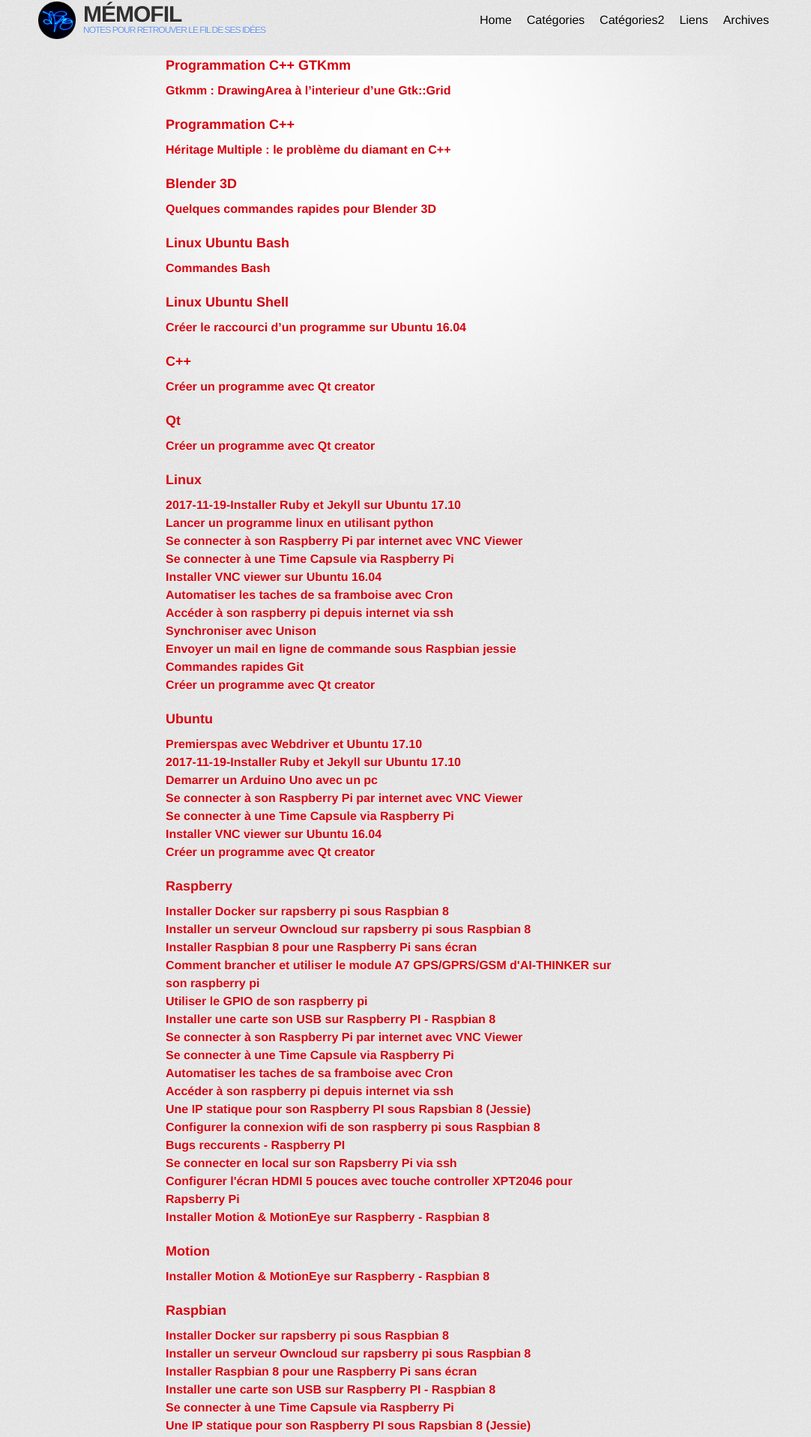
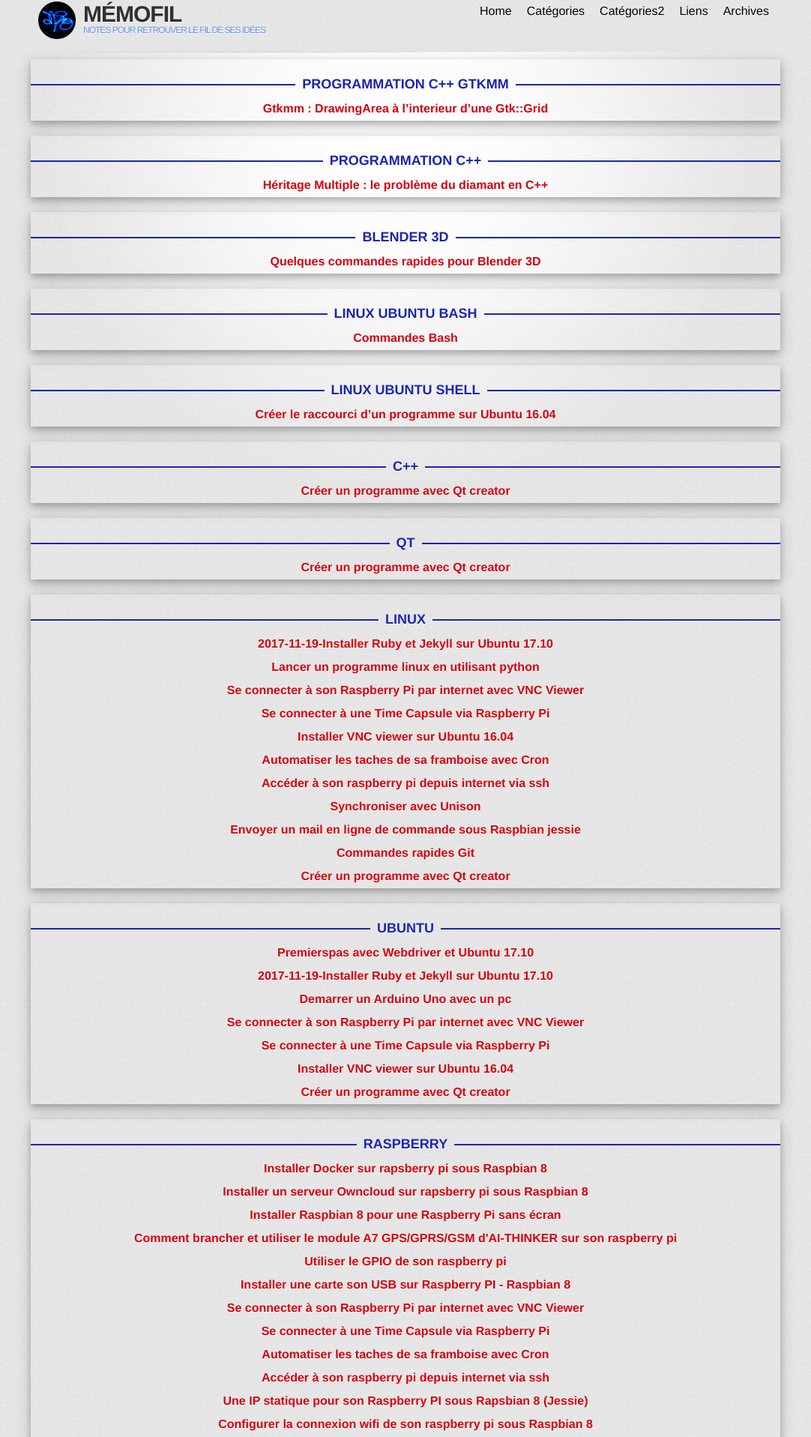
Before and after one commit to Memofil/memofil.github.io, a Jekyll site: the page built from index.md, in a window 1280 px wide. Shown: the top 1917 px of the page at 75% size, without its empty margins (109-1191 px from the left). Built offline with Jekyll 4.4.1, drawn with Linux system fonts in a browser that asks for light colours; nearby versions of some CDN libraries; some web fonts are replaced.

Commit message:
modif sass theme-perso

```diff
--- a/_sass/icibaTheme.scss
+++ /dev/null
@@ -1,4 +0,0 @@
----
----
-
-@import "bootstrap";
--- a/_sass/theme-perso.scss
+++ b/_sass/theme-perso.scss
@@ -1,17 +1,26 @@
+
+
 
 /*Variables*/
 $content-width: 1000px;
 $breakpoint: 800px;
-$nav-height: 50px;
+$nav-height: 25px;
 $nav-background: #262626;
 $nav-font-color: #000000;
 $link-hover-color: #BDBDBD;
 $toggle-color: #000000;
+$blue-text-color : #1c24b2;
+
+
+
 
 
 /* Barre de navigation
 ==================================================
 */
+
+
+
 
 nav {
   float: right;
@@ -217,10 +226,16 @@
 }
 
 
+
+
+
 @media screen and (min-width: $breakpoint) {
   .nav-list {
     display: block !important;
+
   }
+
+
 }
 
 .navigation {
@@ -250,8 +265,6 @@
   // }
 }
 
-
-
 /*Mise en page des articles et page */
 .cardBox  {
   width: 100%;
@@ -276,7 +289,7 @@
 
 ul.card {
   padding-top: 5px;
-    height: 400px;
+  // height: 400px;
 }
 
 li.card {
@@ -294,7 +307,48 @@
   height: 10px;
   margin-right: 3px;
   background: transparent;
+
 }
+
+
+
+div.cardLeft {
+  display: inline-block;
+  width: 95%;
+  box-shadow: 0 4px 8px 0 rgba(0, 0, 0, 0.2), 0 6px 20px 0 rgba(0, 0, 0, 0.19);
+  margin-right: 10px;
+  margin-left: 10px;
+  margin-top: 20px;
+  //text-align: center;
+  vertical-align: top;
+  padding-top: 10px;
+}
+
+ul.cardleft {
+  padding-top: 5px;
+  // height: 400px;
+}
+
+li.cardLeft {
+  display: inline-block;
+  vertical-align: top;
+  list-style: none;
+  list-style-type:  none;
+  margin-right: 2px;
+}
+
+p.cardLeft:before {
+  border-radius: 4px;
+  border: 3px solid red;
+  content: "";
+  display: inline-block;
+  width: 10px;
+  height: 10px;
+  margin-right: 3px;
+  background: transparent;
+
+}
+
 
 .site-tag a {
   display: inline-block;
@@ -302,3 +356,226 @@
   margin-left : 6px;
   box-shadow: 0 1px 2px -1px hsl(0, 0%, 40%), 0px 1px 3px -2px black;
 }
+
+/*Mise en page des articles et page */
+.tagBox  {
+  width: 100%;
+}
+
+.tagBox div{
+  margin-top : 10px;
+  margin-bottom : 10px;
+  float: left;
+}
+
+
+div.tagBlock {
+  display: inline-block;
+  width: 100%;
+  box-shadow: 0 4px 8px 0 rgba(0, 0, 0, 0.2), 0 6px 20px 0 rgba(0, 0, 0, 0.19);
+  margin-right: 10px;
+  margin-left: 10px;
+  //text-align: center;
+  vertical-align: top;
+}
+
+ul.tagBlock {
+  padding-top: 5px;
+  // height: 400px;
+}
+
+li.tagBlock {
+  display: inline-block;
+  vertical-align: top;
+  list-style: none;
+}
+
+p.tagBlock:before {
+  border-radius: 4px;
+  border: 3px solid red;
+  content: "";
+  display: inline-block;
+  width: 10px;
+  height: 10px;
+  margin-right: 3px;
+  background: transparent;
+
+}
+h3.tagBlock {
+
+
+}
+
+.tagBlock h3 {
+  margin: 7px 0px 4px;
+  //font-size: 14px;
+  text-transform: uppercase;
+  text-align:center;
+  color: $blue-text-color;
+}
+
+.tagBlock h3 {
+  overflow: hidden;
+  text-align: center;
+}
+.tagBlock h3:before,
+.tagBlock h3:after {
+  background-color: $blue-text-color;;
+  content: "";
+  display: inline-block;
+  height: 2px;
+  position: relative;
+  vertical-align: middle;
+  width: 50%;
+}
+.tagBlock h3:before {
+  right: 0.5em;
+  margin-left: -50%;
+}
+.tagBlock h3:after {
+  left: 0.5em;
+  margin-right: -50%;
+}
+
+.tagBlock h4 {
+  margin: 7px 0px 4px;
+
+  text-align:center;
+}
+
+.flex-container {
+  display: flex;
+  -webkit-flex-direction: row; /* Safari */
+  flex-direction:         row;
+  //justify-content: center;
+  justify-content: space-around;
+  vertical-align: top;
+  float: left;
+
+}
+
+.horizontalBlock {
+  display: flex;
+  justify-content: center;
+  //  width: 100%;
+  //flex-direction: row;
+  //  outline: 1px solid green;
+  //  flex-wrap: nowrap ;
+
+}
+
+.horizontalBlock>div {
+  background-color: #f1f1f1;
+  margin: auto;
+
+  align-self: flex-start;
+
+}
+
+
+@media screen and (max-width: $breakpoint) { // small screen
+  #container {
+    width: 100%;
+  }
+  #main-content {
+    width: 100%;
+  }
+  .inner {
+    width: auto;
+  }
+  .contentBlock {
+    clear:none;
+    width: 90%;
+    padding: 10px;
+    margin: 10px;
+  }
+
+  .flex-container {
+    -webkit-flex-direction: row; /* Safari */
+    flex-direction:         row;
+    flex-wrap: wrap;
+    width: 100%;
+  }
+  .verticalBlock {
+    display: flex;
+    flex-direction: column;
+    //ouline: 2px solid white;
+    width: 90%;
+    justify-content: flex-start;
+
+    .widget-title {
+      text-align: center;
+    }
+    li.Block {
+      list-style: none;
+    }
+  }
+}
+
+
+@media screen and (min-width: $breakpoint) { // large screen
+  #container {
+    width: $content-width;
+    margin-left: auto;
+    margin-right: auto;
+
+  }
+  #main-content {
+    width: $content-width;
+    float: left;
+  }
+  .inner {
+    width: auto;
+  }
+
+  .flex-container {
+    -webkit-flex-direction: row; /* Safari */
+    flex-direction:         row;
+  }
+
+  .verticalBlock {
+    display: flex;
+    flex-direction: column;
+    //  outline: 2px solid white;
+    width: 25%;
+    justify-content: flex-start;
+    font-size: 0.7rem;
+    //    padding: 10px;
+  }
+  .widget-title {
+    text-align: center;
+  }
+  li.Block {
+    list-style: none;
+  }
+
+  .contentBlock {
+    display: flex;
+    flex-direction: column;
+    width: 75%;
+    justify-content: flex-start;
+    padding: 10px;
+    margin: 10px;
+  }
+}
+
+/* FOOTER
+==================================================
+*/
+
+.footerBlock {
+  display: flex;
+  flex-direction: row;
+  justify-content: center;
+  //width: $content-width;
+  width: auto;
+  text-align: center;
+//  vertical-align: middle;
+  padding: 10px;
+  margin: 5px;
+
+  /*#downloads{
+      justify-content: center;
+      text-align: center;
+  }*/
+}
```
Lines whose indentation alone changed are shown as unchanged.
